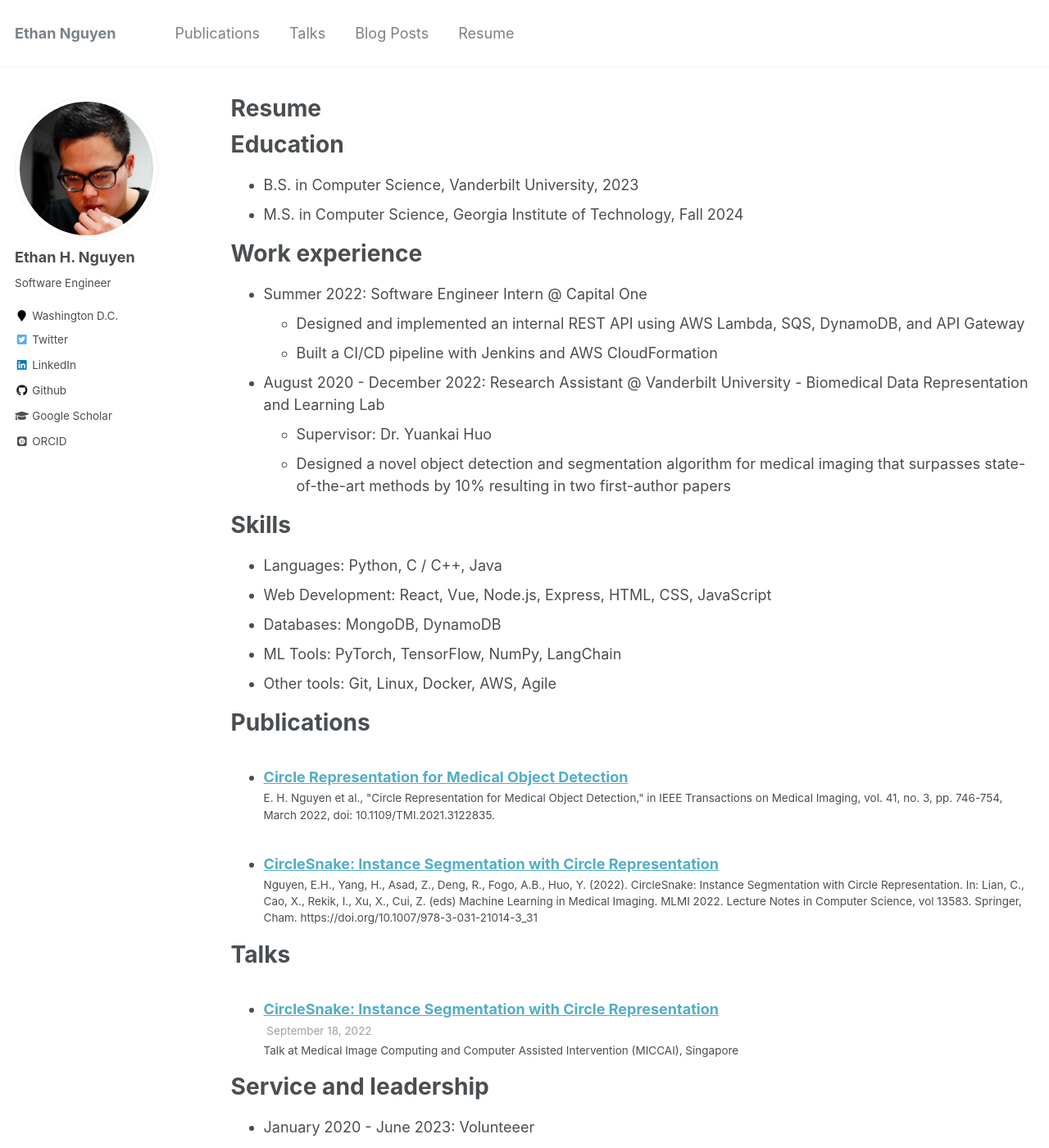
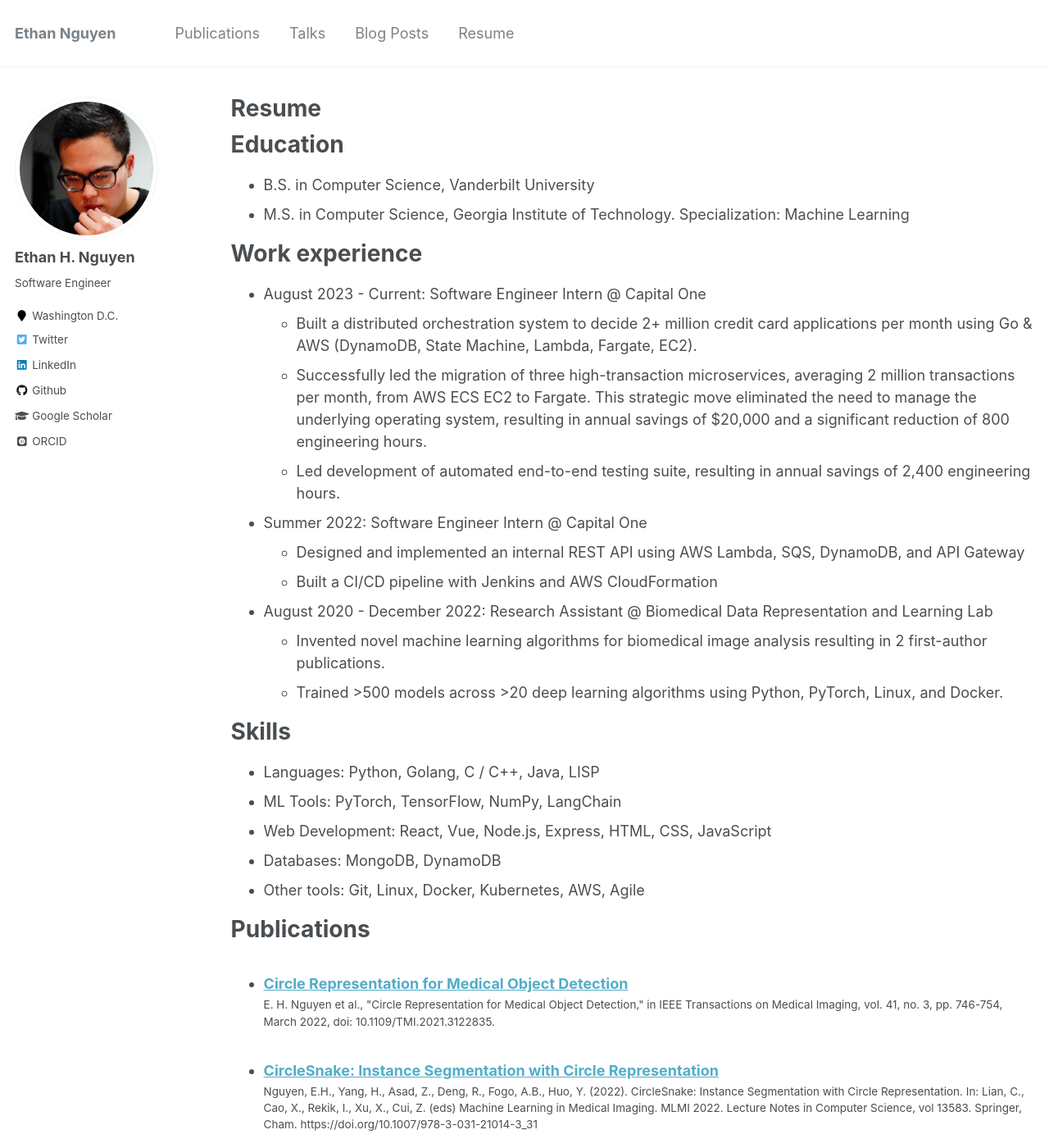
Before and after one commit to EthanHNguyen/ethanhnguyen.github.io, a Jekyll site: the page built from _pages/cv.md, in a window 1280 px wide and 1400 px high. Shown: the whole window at 82% size. Built offline with Jekyll 4.4.1, drawn with Linux system fonts in a browser that asks for light colours; some web fonts are replaced; some of the changed text lies outside the part shown.

Commit message:
update resume to add recent experience

```diff
--- a/_pages/cv.md
+++ b/_pages/cv.md
@@ -11,29 +11,35 @@ redirect_from:
 
 Education
 ======
-* B.S. in Computer Science, Vanderbilt University, 2023
-* M.S. in Computer Science, Georgia Institute of Technology, Fall 2024
+* B.S. in Computer Science, Vanderbilt University
+* M.S. in Computer Science, Georgia Institute of Technology. Specialization: Machine Learning
 
 Work experience
 ======
 <!-- * August 2023 - Current: Software Engineer @ Capital One
   * 18-month rotational program -->
 
+  * August 2023 - Current: Software Engineer Intern @ Capital One
+    * Built a distributed orchestration system to decide 2+ million credit card applications per month using Go & AWS (DynamoDB, State Machine, Lambda, Fargate, EC2).
+    * Successfully led the migration of three high-transaction microservices, averaging 2 million transactions per month, from AWS ECS EC2 to Fargate. This strategic move eliminated the need to manage the underlying operating system, resulting in annual savings of $20,000 and a significant reduction of 800 engineering hours.
+    * Led development of automated end-to-end testing suite, resulting in annual savings of 2,400 engineering hours.
+
 * Summer 2022: Software Engineer Intern @ Capital One
   * Designed and implemented an internal REST API using AWS Lambda, SQS, DynamoDB, and API Gateway
   * Built a CI/CD pipeline with Jenkins and AWS CloudFormation
 
-* August 2020 - December 2022: Research Assistant @ Vanderbilt University - Biomedical Data Representation and Learning Lab
-  * Supervisor: Dr. Yuankai Huo
-  * Designed a novel object detection and segmentation algorithm for medical imaging that surpasses state-of-the-art methods by 10% resulting in two first-author papers
+* August 2020 - December 2022: Research Assistant @ Biomedical Data Representation and Learning Lab
+  * Invented novel machine learning algorithms for biomedical image analysis resulting in 2 first-author publications.
+  * Trained >500 models across >20 deep learning algorithms using Python, PyTorch, Linux, and Docker.
+
 
 Skills
 ======
-* Languages: Python, C / C++, Java
+* Languages: Python, Golang, C / C++, Java, LISP
+* ML Tools: PyTorch, TensorFlow, NumPy, LangChain
 * Web Development: React, Vue, Node.js, Express, HTML, CSS, JavaScript
 * Databases: MongoDB, DynamoDB
-* ML Tools: PyTorch, TensorFlow, NumPy, LangChain
-* Other tools: Git, Linux, Docker, AWS, Agile
+* Other tools: Git, Linux, Docker, Kubernetes, AWS, Agile
 
 Publications
 ======
@@ -47,8 +53,10 @@ Talks
     {% include archive-single-talk-cv.html %}
   {% endfor %}</ul>
 
-Service and leadership
+Service and Leadership
 ======
+* December 2023 - Current: Volunteer @ Capital One - Learning & Development Committee
+  * Organize monthly workshops for ~2,000 software engineers.
 * January 2020 - June 2023: Volunteeer
   * Vanderbilt Volunteer for Science
   * Volunteered to teach weekly hands-on science lessons to 5-8th grade students
@@ -56,5 +64,9 @@ Service and leadership
 Awards
 ======
 * Lera Stevens Scholarship (Full-tuition scholarship to Vanderbilt University) - $280,0000
-* The SyBBURE Undergraduate Research Program (Funding for 4 years of research) - $50,000
 * Goldwater Scholarship - $7,500
+
+
+Certifications
+======
+* AWS Certified Solutions Architect - Associate
```
